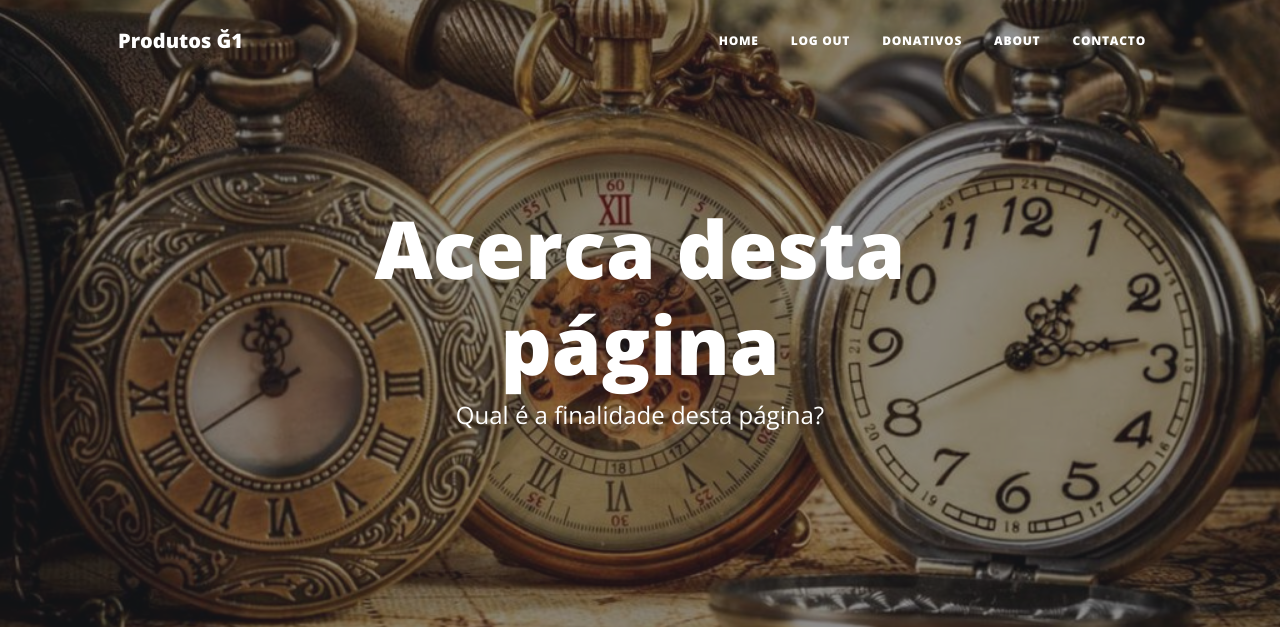
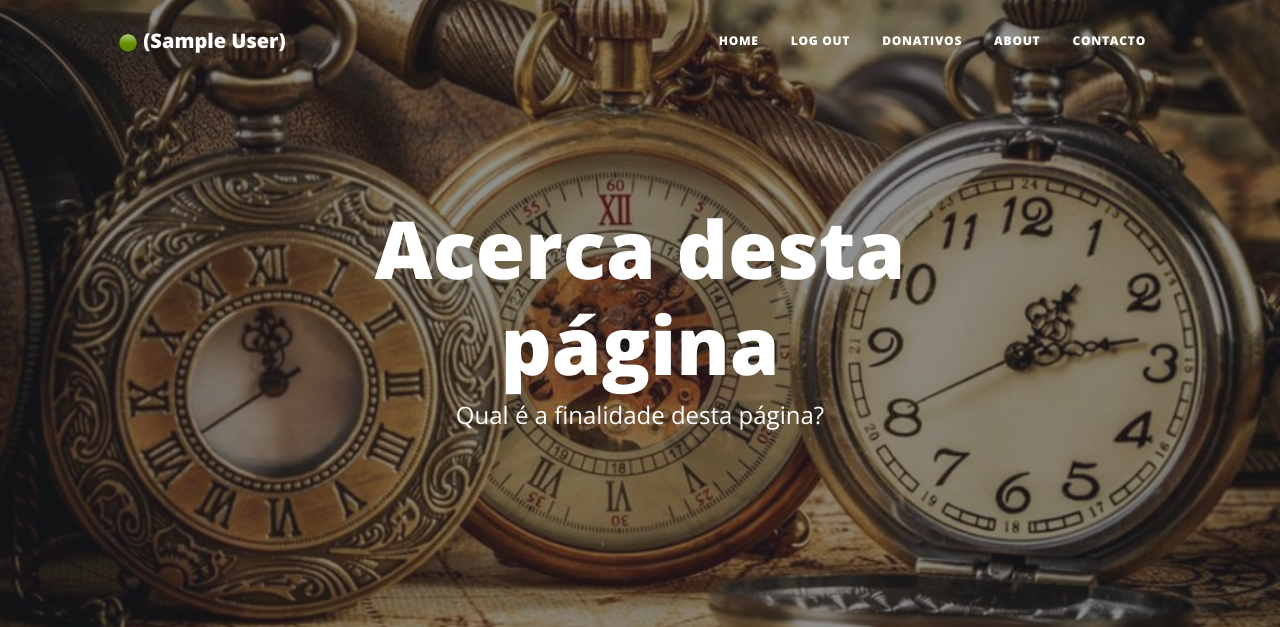
Before and after one commit to miguel-ossa/tresMercadosBlog, a Flask app: page /about in a window 1280 px wide. Shown: the top 627 px of the page. Run offline with Flask 3, Linux system fonts and the light colour scheme; the visitor is signed in with stand-in values (Sample User, id 1); some libraries are stand-ins or nearby versions.

Commit message:
Connected account name

```diff
--- a/api/main.py
+++ b/api/main.py
@@ -13,7 +13,6 @@ from forms import CreatePostForm, RegisterForm, LoginForm, CommentForm
 import time
 
 # TODO: implementar older posts
-# TODO: informar de la cuenta conectada en la esquina superior derecha
 
 '''
 Make sure the required packages are installed:
--- a/api/templates/header.html
+++ b/api/templates/header.html
@@ -45,7 +45,14 @@
     <!-- Navigation-->
     <nav class="navbar navbar-expand-lg navbar-light" id="mainNav">
       <div class="container px-4 px-lg-5">
-        <a class="navbar-brand" href="/">Produtos Ğ1</a>
+
+          <a class="navbar-brand" href="/">
+            {% if current_user.id != nil: %}
+              <img src="../static/assets/img/678550.png" width=="20" height="20"/> ({{ current_user.name }})
+            {% else %}
+              Produtos Ğ1
+            {% endif %}
+          </a>
         <button
           class="navbar-toggler"
           type="button"
```
Also changed, not shown: api/static/assets/img/678550.png (added).
